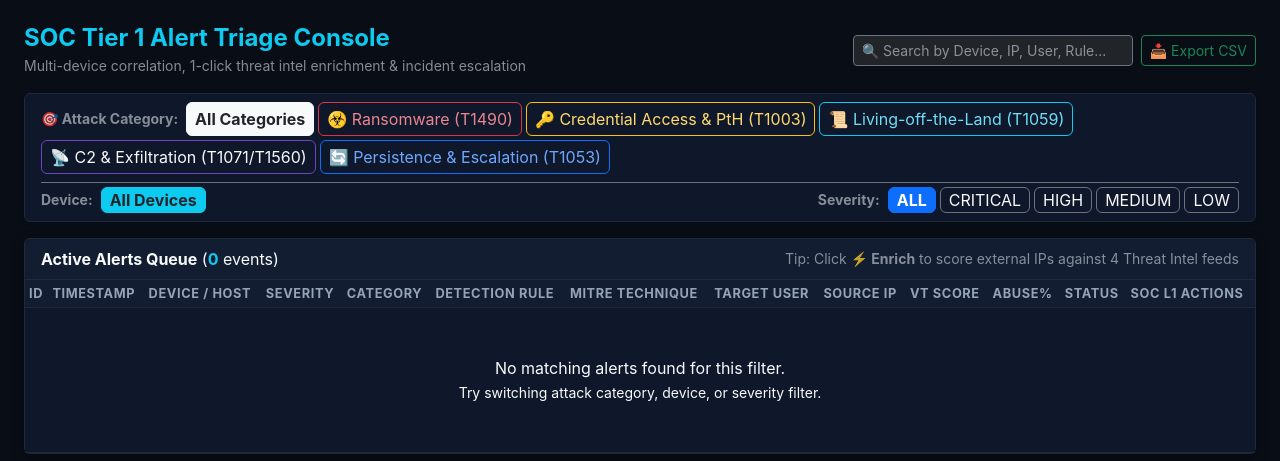
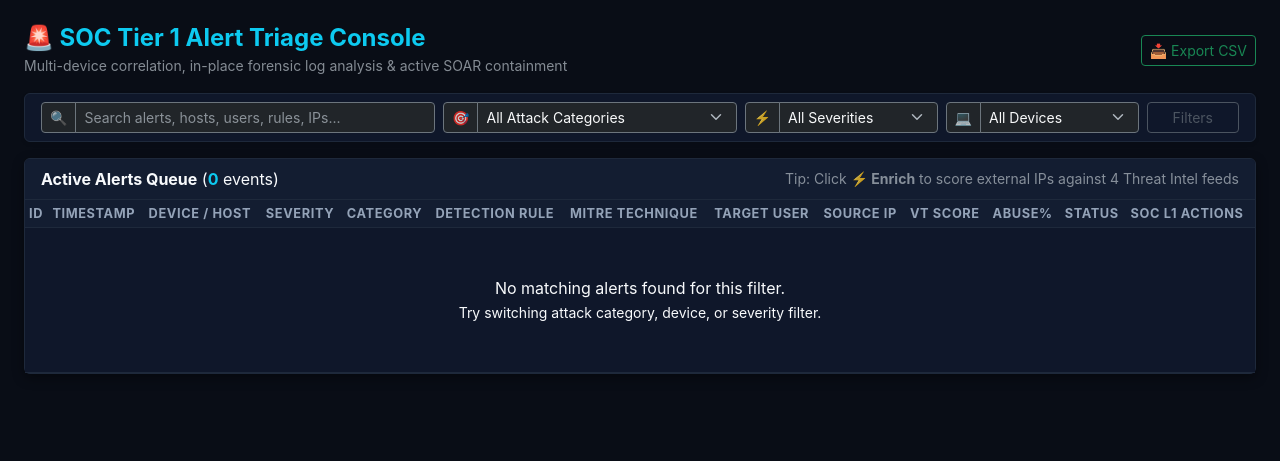
Before and after one commit to RITESH-we/mini-soc, a Flask app: page /alerts in a window 1280 px wide. Shown: the part 81-542 px from the top of the page. Run offline with Flask 3, Linux system fonts and the light colour scheme; data that the repository does not hold is empty.

Commit message:
style(alerts): replace wrapping category pills with sleek unified single-row filter toolbar

```diff
--- a/dashboard/templates/alerts.html
+++ b/dashboard/templates/alerts.html
@@ -2,78 +2,89 @@
 {% block title %}Alert Triage Console{% endblock %}
 {% block content %}
 
-<!-- Header & Omnisearch -->
+<!-- Page Header -->
 <div class="d-flex flex-wrap justify-content-between align-items-center mb-3 gap-2">
   <div>
-    <h4 class="mb-0 text-info fw-bold">SOC Tier 1 Alert Triage Console</h4>
-    <span class="text-muted small">Multi-device correlation, 1-click threat intel enrichment &amp; incident escalation</span>
+    <h4 class="mb-0 text-info fw-bold d-flex align-items-center gap-2">
+      <span>🚨 SOC Tier 1 Alert Triage Console</span>
+    </h4>
+    <span class="text-muted small">Multi-device correlation, in-place forensic log analysis &amp; active SOAR containment</span>
   </div>
-  <div class="d-flex gap-2">
-    <input type="text" id="triageSearch" class="form-control form-control-sm bg-dark text-light border-secondary" placeholder="🔍 Search by Device, IP, User, Rule..." onkeyup="filterTriageTable()" style="width: 280px;">
-    <a href="/api/alerts/export{% if current_device %}?device={{ current_device }}{% endif %}" class="btn btn-sm btn-outline-success d-flex align-items-center gap-1" title="Download all alerts as CSV report">
+  <div class="d-flex align-items-center gap-2">
+    <a href="/api/alerts/export{% if current_device %}?device={{ current_device }}{% endif %}{% if category %}&category={{ category }}{% endif %}"
+       class="btn btn-sm btn-outline-success d-flex align-items-center gap-1" title="Download filtered alerts as CSV">
       <span>📥</span>
       <span>Export CSV</span>
     </a>
   </div>
 </div>
 
-<!-- Quick Filter Controls: Attack Category + Device + Severity -->
+<!-- Unified SOC Filter Toolbar -->
 <div class="card mb-3 bg-dark border-secondary shadow-sm">
-  <div class="card-body py-2 px-3 d-flex flex-column gap-2">
-    <!-- Row 1: Attack Category Filters (Top 5 Attack Use Cases) -->
-    <div class="d-flex align-items-center gap-1 flex-wrap">
-      <span class="small text-muted me-1 fw-bold">🎯 Attack Category:</span>
-      <a href="/alerts?severity={{ severity }}{% if current_device %}&device={{ current_device }}{% endif %}&category=ALL"
-         class="btn btn-xs py-1 px-2 small {% if not category or category=='ALL' %}btn-light text-dark fw-bold{% else %}btn-outline-secondary text-light{% endif %}">
-        All Categories
-      </a>
-      <a href="/alerts?severity={{ severity }}{% if current_device %}&device={{ current_device }}{% endif %}&category=RANSOMWARE"
-         class="btn btn-xs py-1 px-2 small {% if category=='RANSOMWARE' %}btn-danger fw-bold{% else %}btn-outline-danger text-danger-emphasis{% endif %}">
-        ☣️ Ransomware (T1490)
-      </a>
-      <a href="/alerts?severity={{ severity }}{% if current_device %}&device={{ current_device }}{% endif %}&category=CREDENTIAL_ACCESS"
-         class="btn btn-xs py-1 px-2 small {% if category=='CREDENTIAL_ACCESS' %}btn-warning text-dark fw-bold{% else %}btn-outline-warning text-warning-emphasis{% endif %}">
-        🔑 Credential Access &amp; PtH (T1003)
-      </a>
-      <a href="/alerts?severity={{ severity }}{% if current_device %}&device={{ current_device }}{% endif %}&category=LIVING_OFF_THE_LAND"
-         class="btn btn-xs py-1 px-2 small {% if category=='LIVING_OFF_THE_LAND' %}btn-info text-dark fw-bold{% else %}btn-outline-info text-info-emphasis{% endif %}">
-        📜 Living-off-the-Land (T1059)
-      </a>
-      <a href="/alerts?severity={{ severity }}{% if current_device %}&device={{ current_device }}{% endif %}&category=EXFILTRATION"
-         class="btn btn-xs py-1 px-2 small {% if category=='EXFILTRATION' %}fw-bold text-light{% else %}btn-outline-secondary text-light{% endif %}"
-         style="{% if category=='EXFILTRATION' %}background-color: #6f42c1; border-color: #6f42c1;{% else %}border-color: #6f42c1; color: #d63384;{% endif %}">
-        📡 C2 &amp; Exfiltration (T1071/T1560)
-      </a>
-      <a href="/alerts?severity={{ severity }}{% if current_device %}&device={{ current_device }}{% endif %}&category=PERSISTENCE"
-         class="btn btn-xs py-1 px-2 small {% if category=='PERSISTENCE' %}btn-primary fw-bold{% else %}btn-outline-primary text-primary-emphasis{% endif %}">
-        🔄 Persistence &amp; Escalation (T1053)
-      </a>
-    </div>
-
-    <!-- Row 2: Device and Severity Filters -->
-    <div class="d-flex flex-wrap justify-content-between align-items-center gap-2 pt-1 border-top border-secondary">
-      <!-- Device Filters -->
-      <div class="d-flex align-items-center gap-1 flex-wrap">
-        <span class="small text-muted me-1 fw-bold">Device:</span>
-        <a href="/alerts?severity={{ severity }}&category={{ category or 'ALL' }}" class="btn btn-xs {% if not current_device %}btn-info text-dark fw-bold{% else %}btn-outline-secondary text-light{% endif %} py-0 px-2 small">
-          All Devices
-        </a>
-        {% for d in devices %}
-        <a href="/alerts?device={{ d }}&severity={{ severity }}&category={{ category or 'ALL' }}" class="btn btn-xs {% if current_device==d %}btn-info text-dark fw-bold{% else %}btn-outline-secondary text-light{% endif %} py-0 px-2 small font-monospace">
-          💻 {{ d }}
-        </a>
-        {% endfor %}
+  <div class="card-body py-2 px-3">
+    <div class="row g-2 align-items-center">
+      <!-- Search Input -->
+      <div class="col-lg-4 col-md-12">
+        <div class="input-group input-group-sm">
+          <span class="input-group-text bg-dark border-secondary text-muted">🔍</span>
+          <input type="text" id="triageSearch" class="form-control bg-dark text-light border-secondary"
+                 placeholder="Search alerts, hosts, users, rules, IPs..." onkeyup="filterTriageTable()">
+        </div>
       </div>
 
-      <!-- Severity Filters -->
-      <div class="d-flex align-items-center gap-1 flex-wrap">
-        <span class="small text-muted me-1 fw-bold">Severity:</span>
-        {% for sev in ['ALL', 'CRITICAL', 'HIGH', 'MEDIUM', 'LOW'] %}
-        <a href="/alerts?severity={{ sev }}{% if current_device %}&device={{ current_device }}{% endif %}&category={{ category or 'ALL' }}"
-           class="btn btn-xs py-0 px-2 small {% if severity==sev %}btn-primary fw-bold{% else %}btn-outline-secondary text-light{% endif %}">
-          {{ sev }}
+      <!-- Attack Category Dropdown -->
+      <div class="col-lg-3 col-md-4 col-sm-6">
+        <div class="input-group input-group-sm">
+          <span class="input-group-text bg-dark border-secondary text-muted">🎯</span>
+          <select class="form-select form-select-sm bg-dark text-light border-secondary" id="categoryFilter" onchange="applyTriageFilters()">
+            <option value="ALL" {% if not category or category=='ALL' %}selected{% endif %}>All Attack Categories</option>
+            <option value="RANSOMWARE" {% if category=='RANSOMWARE' %}selected{% endif %}>☣️ Ransomware (T1490)</option>
+            <option value="CREDENTIAL_ACCESS" {% if category=='CREDENTIAL_ACCESS' %}selected{% endif %}>🔑 Credential Access (T1003)</option>
+            <option value="LIVING_OFF_THE_LAND" {% if category=='LIVING_OFF_THE_LAND' %}selected{% endif %}>📜 Living-off-the-Land (T1059)</option>
+            <option value="EXFILTRATION" {% if category=='EXFILTRATION' %}selected{% endif %}>📡 C2 &amp; Exfiltration (T1071)</option>
+            <option value="PERSISTENCE" {% if category=='PERSISTENCE' %}selected{% endif %}>🔄 Persistence (T1053)</option>
+          </select>
+        </div>
+      </div>
+
+      <!-- Severity Dropdown -->
+      <div class="col-lg-2 col-md-3 col-sm-6">
+        <div class="input-group input-group-sm">
+          <span class="input-group-text bg-dark border-secondary text-muted">⚡</span>
+          <select class="form-select form-select-sm bg-dark text-light border-secondary" id="severityFilter" onchange="applyTriageFilters()">
+            <option value="ALL" {% if not severity or severity=='ALL' %}selected{% endif %}>All Severities</option>
+            <option value="CRITICAL" {% if severity=='CRITICAL' %}selected{% endif %}>🚨 CRITICAL</option>
+            <option value="HIGH" {% if severity=='HIGH' %}selected{% endif %}>⚠️ HIGH</option>
+            <option value="MEDIUM" {% if severity=='MEDIUM' %}selected{% endif %}>🔷 MEDIUM</option>
+            <option value="LOW" {% if severity=='LOW' %}selected{% endif %}>🟢 LOW</option>
+          </select>
+        </div>
+      </div>
+
+      <!-- Device Dropdown -->
+      <div class="col-lg-2 col-md-3 col-sm-6">
+        <div class="input-group input-group-sm">
+          <span class="input-group-text bg-dark border-secondary text-muted">💻</span>
+          <select class="form-select form-select-sm bg-dark text-light border-secondary" id="deviceFilter" onchange="applyTriageFilters()">
+            <option value="" {% if not current_device %}selected{% endif %}>All Devices</option>
+            {% for d in devices %}
+            <option value="{{ d }}" {% if current_device==d %}selected{% endif %}>{{ d }}</option>
+            {% endfor %}
+          </select>
+        </div>
+      </div>
+
+      <!-- Clear / Reset Filter Button -->
+      <div class="col-lg-1 col-md-2 col-sm-6 d-flex justify-content-end">
+        {% if (category and category != 'ALL') or current_device or (severity and severity != 'ALL') %}
+        <a href="/alerts" class="btn btn-sm btn-outline-danger w-100 py-1" title="Reset all filters">
+          ✕ Reset
         </a>
-        {% endfor %}
+        {% else %}
+        <button class="btn btn-sm btn-outline-secondary w-100 py-1" disabled title="No active filters">
+          Filters
+        </button>
+        {% endif %}
       </div>
     </div>
   </div>
@@ -283,17 +294,29 @@
 
 {% block scripts %}
 <script>
+function applyTriageFilters() {
+  const cat = document.getElementById('categoryFilter').value;
+  const sev = document.getElementById('severityFilter').value;
+  const dev = document.getElementById('deviceFilter').value;
+  let url = '/alerts?category=' + encodeURIComponent(cat) + '&severity=' + encodeURIComponent(sev);
+  if (dev) url += '&device=' + encodeURIComponent(dev);
+  window.location.href = url;
+}
+
 function filterTriageTable() {
   const query = document.getElementById('triageSearch').value.toLowerCase();
-  const rows = document.querySelectorAll('#triageTable tbody tr');
+  const rows = document.querySelectorAll('#triageTable tbody tr:not(.log-inspector-row)');
   let matchCount = 0;
   rows.forEach(r => {
     const text = r.textContent.toLowerCase();
+    const idMatch = r.id && r.id.match(/^row-(\d+)$/);
+    const drawer = idMatch ? document.getElementById('drawer-' + idMatch[1]) : null;
     if(text.includes(query)) {
       r.style.display = '';
       matchCount++;
     } else {
       r.style.display = 'none';
+      if (drawer) drawer.style.display = 'none';
     }
   });
   document.getElementById('alertCount').textContent = matchCount;
--- a/dashboard/templates/index.html
+++ b/dashboard/templates/index.html
@@ -2,7 +2,7 @@
 {% block title %}Enterprise Operations Center{% endblock %}
 {% block content %}
 
-<!-- Executive Pitch & Operations Header -->
+<!-- Operations Center Header -->
 <div class="card mb-4 border-info">
   <div class="card-body py-3 px-4 d-flex flex-wrap justify-content-between align-items-center bg-dark rounded">
     <div class="d-flex align-items-center gap-3 my-1">
```
Also changed, not shown: README.md.
